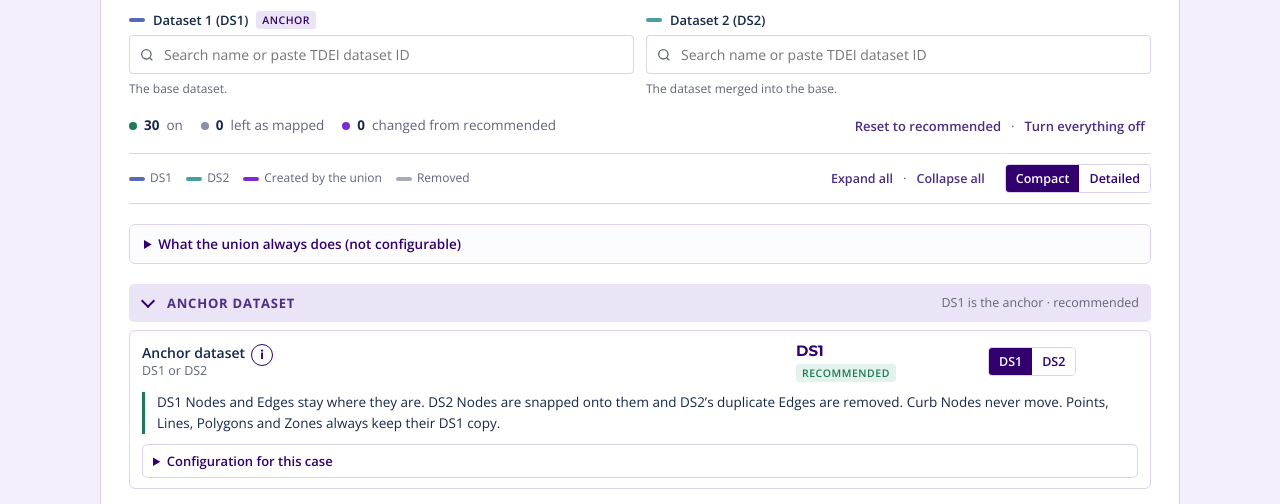
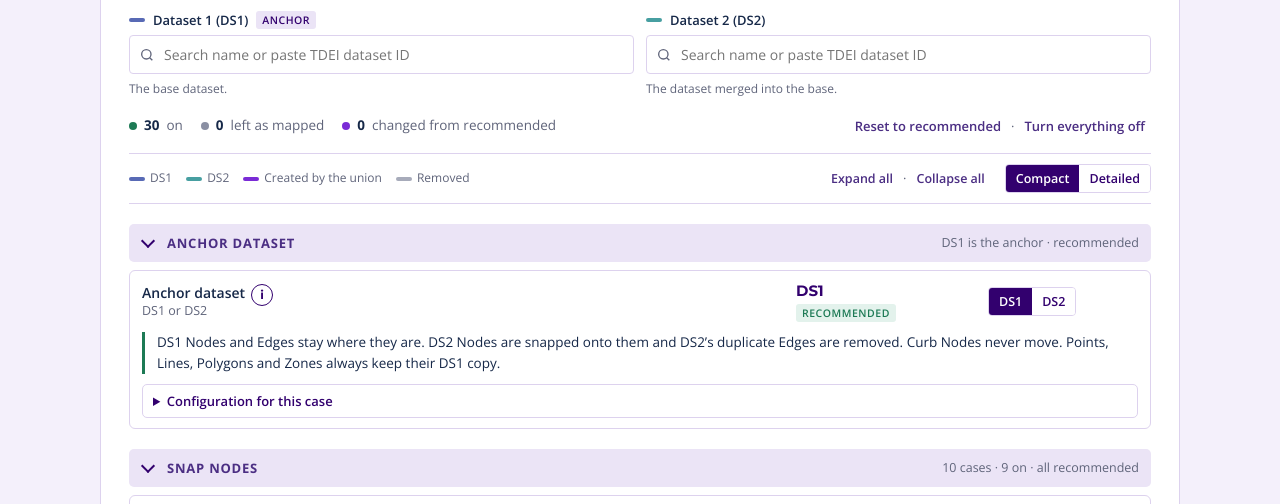
Before and after one commit to TaskarCenterAtUW/TDEI-backend-service, a website: page docs/union-configurator.html in a window 1280 px wide. Shown: the part 214-718 px from the top of the page. Drawn offline with nearby package versions, Linux system fonts and the light colour scheme.

Commit message:
updated texts

```diff
--- a/docs/union-configurator.html
+++ b/docs/union-configurator.html
@@ -165,10 +165,6 @@ button:focus-visible,input:focus-visible,summary:focus-visible{outline:2px solid
 .infobox b{font-weight:600}
 .does{margin:0;font-size:13.5px;color:var(--ink);padding-left:12px;border-left:3px solid var(--ok)}
 .does.off{color:var(--muted);border-left-color:var(--line)}
-.always{border:1px solid var(--line);border-radius:6px;padding:10px 14px;background:#fcfbfe}
-.always summary{cursor:pointer;font:600 13.5px var(--f-body);color:var(--brand)}
-.always ul{margin:10px 0 2px;padding-left:18px;display:flex;flex-direction:column;gap:5px;font-size:13.5px;color:var(--ink);max-width:90ch}
-.fnote{font-size:12.5px;color:#5c4100;background:#fff6e5;border:1px solid #f0d49b;border-radius:4px;padding:6px 10px;margin:0}
 .oswref{display:flex;gap:8px;align-items:flex-start;font-size:13px;color:var(--ink);border-left:3px solid var(--brand-2);padding:2px 0 2px 10px}
 .osw-tag{flex:none;font:700 10.5px var(--f-body);letter-spacing:.05em;color:var(--white);background:var(--brand-2);border-radius:3px;padding:2px 6px;margin-top:1px}
 .num{display:flex;align-items:center;gap:6px}
@@ -464,7 +460,7 @@ const RULE={s_crossing:'snap_node_crossing',s_living:'snap_node_living_street',s
    "highway=footway with no footway=* subtag" match), so the rule that includes Footway uses the union's
    built-in type `pedestrian` (Footway, Sidewalk, Pedestrian Road, Steps; never Crossings) and is listed last.
    Earlier rules take their own types first. A type that is off is kept out of that last rule by a "keep" rule
-   (snap and dedup only; connect has no such rule, see famNote). */
+   (snap and dedup only; connect has no such rule). */
 const FAM=['sidewalk','footway','pedroad','steps'];
 const FAMTOK={sidewalk:'sidewalk',footway:'footway',pedroad:'pedestrian_road',steps:'steps'};
 const FAMLBL={sidewalk:'Sidewalk',footway:'Footway',pedroad:'Pedestrian Road',steps:'Steps'};
@@ -568,15 +564,6 @@ function famRules(stage,a){
     out.push(mk(fwg.types,'pedestrian',fwg.val,fwg.ov));
   }
   return out;
-}
-// Connect has no "keep" rule: a Footway T-junction rule also reaches Sidewalk, Pedestrian Road and Steps ends
-// whose own T-junction value is smaller (or off). Shown on the Footway T-junction line.
-function famNote(id){
-  if(id==='s_footway' && A.s_footway>0) return `Union 5.0 has no Footway-only type, so this rule also snaps a Footway Node onto a Sidewalk, Pedestrian Road or Steps Node of the other dataset up to ${(+A.s_footway).toFixed(1)} m away.`;
-  if(id==='d_footway' && A.d_footway>0) return `Union 5.0 has no Footway-only type, so a ${A.trust==='ds2'?'DS1':'DS2'} Footway Edge can also be removed as a duplicate of a ${A.trust==='ds2'?'DS2':'DS1'} Sidewalk, Pedestrian Road or Steps Edge within ${(+A.d_footway).toFixed(1)} m.`;
-  if(id!=='c_t_footway' || !(A.c_t_footway>0)) return '';
-  const extra=FAM.filter(t=>t!=='footway' && !((+A['c_t_'+t]||0)>=A.c_t_footway)).map(t=>FAMLBL[t]);
-  return extra.length? `Union 5.0 has no Footway-only match for connections, so this also connects ${extra.join(', ')} ends up to ${(+A.c_t_footway).toFixed(1)} m.` : '';
 }
 function buildConfig(a=A){
   OWNER={};
@@ -879,7 +866,6 @@ function itemHTML(s,i){
       <div class="chip" id="v-${s.id}">${valueHTML(s)}</div>
       <div id="sw-${s.id}">${switchHTML(s)}</div></div>
     <p class="does ${c.off?'off':''}" id="do-${s.id}">${esc(doesText(s))}</p>
-    <p class="fnote" id="fn-${s.id}" ${famNote(s.id)?'':'hidden'}>${esc(famNote(s.id))}</p>
     ${s.g==='link'?`<div class="tagbox" id="tg-${s.id}" ${A[s.id]>0?'':'hidden'}>${tagsInner(s)}</div>`:''}
     <div class="infobox" id="ib-${s.id}" ${det?'':'hidden'}>${infoHTML(s)}</div>
     ${det?`<div id="th-${s.id}">${thumbsHTML(s)}</div>`:''}
@@ -909,7 +895,7 @@ function refreshReview(changedId){
     if(s.id===changedId){ const p=$('p-'+s.id); if(p){p.className='pref '+(c.rec?'rec':'own'); p.textContent=c.rec?'Recommended':'Your value';} const oi=$('v-'+s.id).querySelector('[data-ov]'); if(oi) oi.disabled=!(A[s.id]>0); }
     else $('v-'+s.id).innerHTML=valueHTML(s);
   });
-  STEPS.forEach(s=>{ const tg=$('tg-'+s.id); if(tg) tg.hidden=!(A[s.id]>0); const dz=$('do-'+s.id); if(dz){ dz.textContent=doesText(s); dz.classList.toggle('off',chosen(s).off); } const ib=$('ib-'+s.id); if(ib) ib.innerHTML=infoHTML(s); const fn=$('fn-'+s.id); if(fn){ const t=famNote(s.id); fn.textContent=t; fn.hidden=!t; } });
+  STEPS.forEach(s=>{ const tg=$('tg-'+s.id); if(tg) tg.hidden=!(A[s.id]>0); const dz=$('do-'+s.id); if(dz){ dz.textContent=doesText(s); dz.classList.toggle('off',chosen(s).off); } const ib=$('ib-'+s.id); if(ib) ib.innerHTML=infoHTML(s); });
   GROUPS.forEach(([k])=>{ const g=$('gs-'+k); if(g) g.textContent=groupSum(k); });
   $('totals').innerHTML=totalsHTML(); $('full').textContent=JSON.stringify(buildConfig(),null,2);
   $('legend').innerHTML=legendHTML(); $('barsum').innerHTML=barSum(); refreshDatasets(); refreshLead(); save();
@@ -956,19 +942,6 @@ function viewHTML(){
     <div class="toolbar"><div class="legend" id="legend">${legendHTML()}</div>
       <div class="tright"><div class="qa"><button id="expall">Expand all</button><span aria-hidden="true">·</span><button id="colall">Collapse all</button></div>
       <div class="mini" role="group" aria-label="View"><button data-view="compact" aria-pressed="${view==='compact'}">Compact</button><button data-view="detail" aria-pressed="${view==='detail'}">Detailed</button></div></div></div>
-    <details class="always"><summary>What the union always does (not configurable)</summary><ul>
-      <li>Only DS1 × DS2 pairs are joined. Gaps inside one dataset are left for self-merge.</li>
-      <li>Edge ends are matched to Nodes by exact coordinate, and every output Edge end equals the Node it references.</li>
-      <li>Snap: the nearest Node wins (tie: lowest original _id). Anchor Nodes never move, a Node that moved is never a target, and an Edge is never collapsed onto one Node.</li>
-      <li>Curb Nodes (barrier=kerb) never move, and two Curb Nodes join only at exactly the same coordinate.</li>
-      <li>Snap: a pair of Nodes that matches several cases, such as two corners on both a Sidewalk and a Crossing, follows the Crossing case first, then the Sidewalk, Footway, Pedestrian Road and Steps cases, then Living Street, motor vehicle road and other.</li>
-      <li>Remove duplicates: an Edge must run within 30° of the anchor Edge; a short stub meeting it at a right angle is kept. An Edge that adds a connection the anchor network lacks is kept. After connecting, a removed Edge is restored if its removal left another Edge hanging.</li>
-      <li>Connect: rules run in the order listed; the first rule that reaches a place takes it, and a later rule landing within reach of an earlier new Node reuses it. Each end joins only the nearest Edge, a T-junction needs an angle of 30° or more, only the nearer end of a short Edge joins, and two ends facing across one gap make one junction.</li>
-      <li>Connect: Edges on a different layer, level, bridge or tunnel never join, even where they cross on the map. New Nodes and connector Edges are never split or moved by a later rule.</li>
-      <li>Connector Edges copy the approaching Edge’s highway and footway tags. New Nodes and connectors carry ext:union_rule (the rule name) and ext:union_confidence.</li>
-      <li>Snapped Nodes record ext:union_absorbed (original _ids) and ext:union_confidence; differing values are kept as ext:union_audit_&lt;key&gt;.</li>
-      <li>Nodes the union leaves unused are dropped; Nodes that were unused in the input are kept.</li>
-    </ul></details>
     ${groups}
     <div class="cfg"><h3>Union configuration</h3><pre id="full">${esc(JSON.stringify(c,null,2))}</pre>
     <p class="note">Paste this into the union job’s configuration. Any node, edge or feature type not listed is left exactly as mapped.</p></div>`;
```
